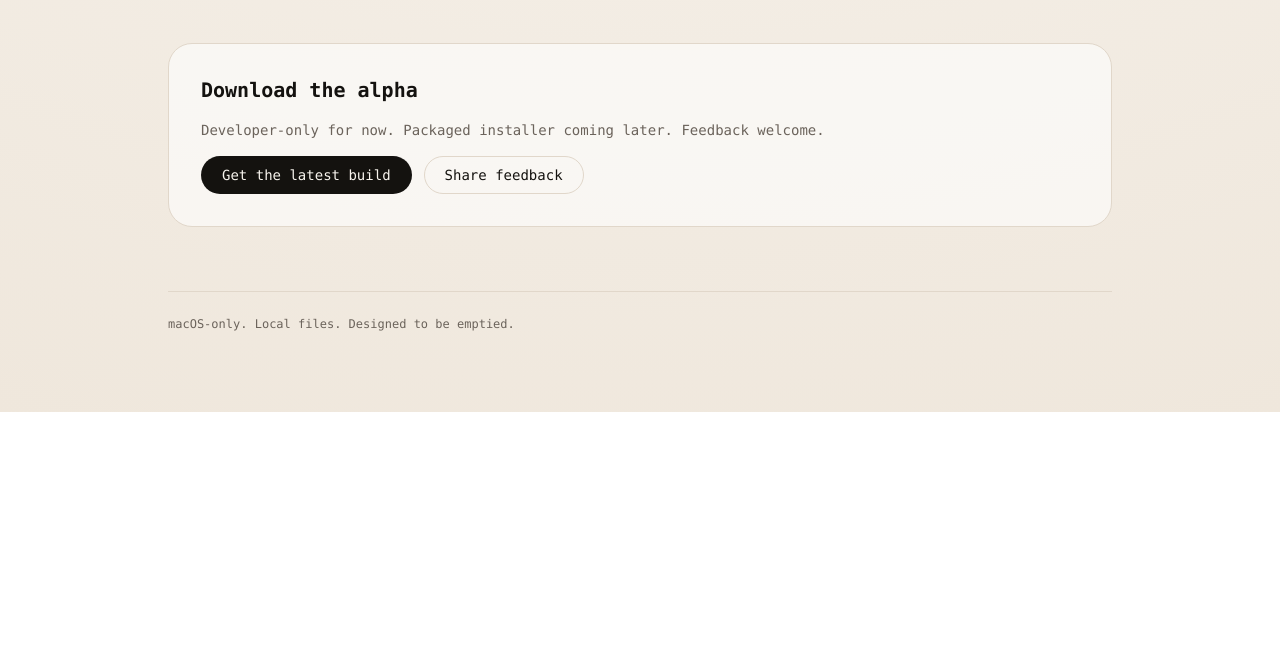
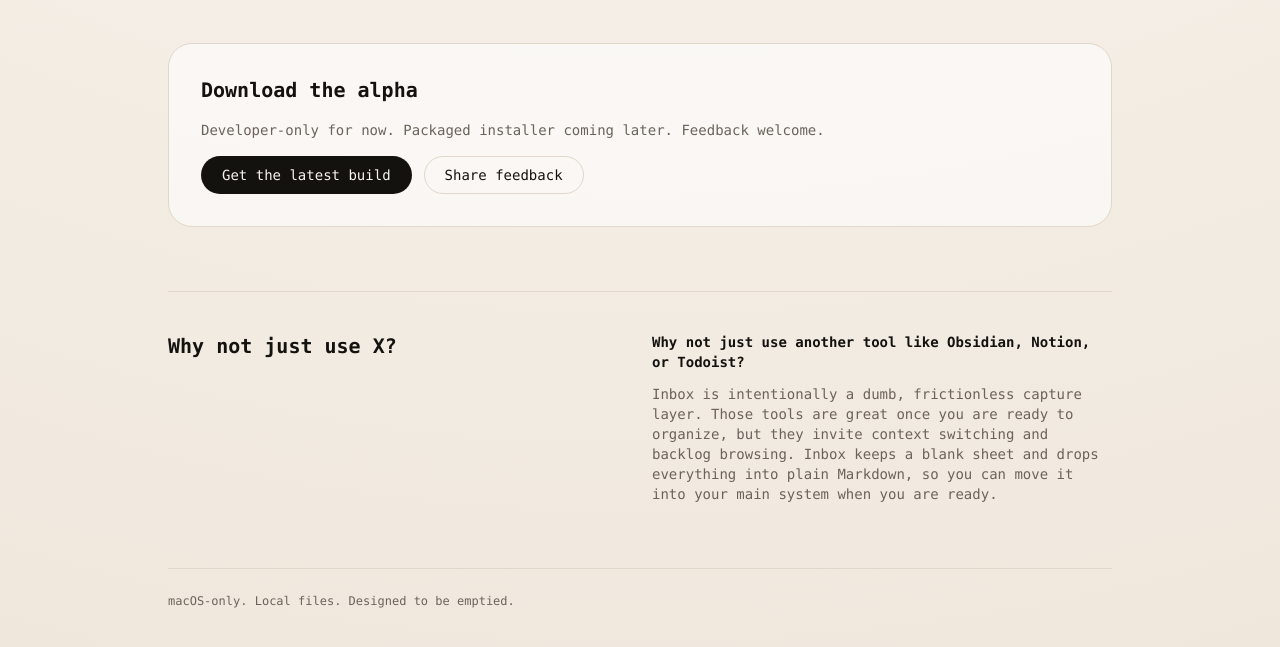
Before and after one commit to rufuspollock/inboxapp, a website: page site/index.html in a window 1280 px wide. Shown: the part 1499-2146 px from the top of the page. Before the commit the page ends 1911 px from the top, so only its background shows below. Drawn offline with nearby package versions, Linux system fonts and the light colour scheme.

Commit message:
Add homepage FAQ section

```diff
--- a/site/index.html
+++ b/site/index.html
@@ -292,6 +292,24 @@
         </div>
       </section>
 
+      <section
+        class="grid gap-6 border-t border-[color:var(--divider)] pt-10 sm:grid-cols-2"
+      >
+        <h2 class="text-xl font-semibold">Why not just use X?</h2>
+        <div class="flex flex-col gap-3 text-sm text-[color:var(--muted-ink)]">
+          <p class="font-semibold text-[color:var(--ink)]">
+            Why not just use another tool like Obsidian, Notion, or Todoist?
+          </p>
+          <p>
+            Inbox is intentionally a dumb, frictionless capture layer. Those tools
+            are great once you are ready to organize, but they invite context
+            switching and backlog browsing. Inbox keeps a blank sheet and drops
+            everything into plain Markdown, so you can move it into your main
+            system when you are ready.
+          </p>
+        </div>
+      </section>
+
       <footer class="border-t border-[color:var(--divider)] pt-6 text-xs text-[color:var(--muted-ink)]">
         <p>macOS-only. Local files. Designed to be emptied.</p>
       </footer>
```
